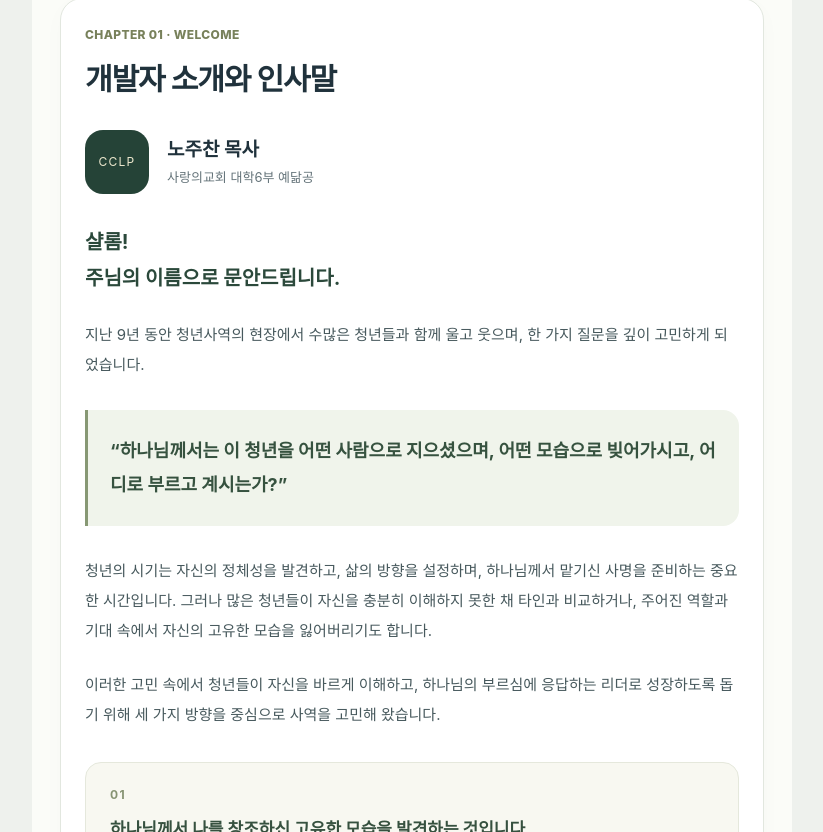
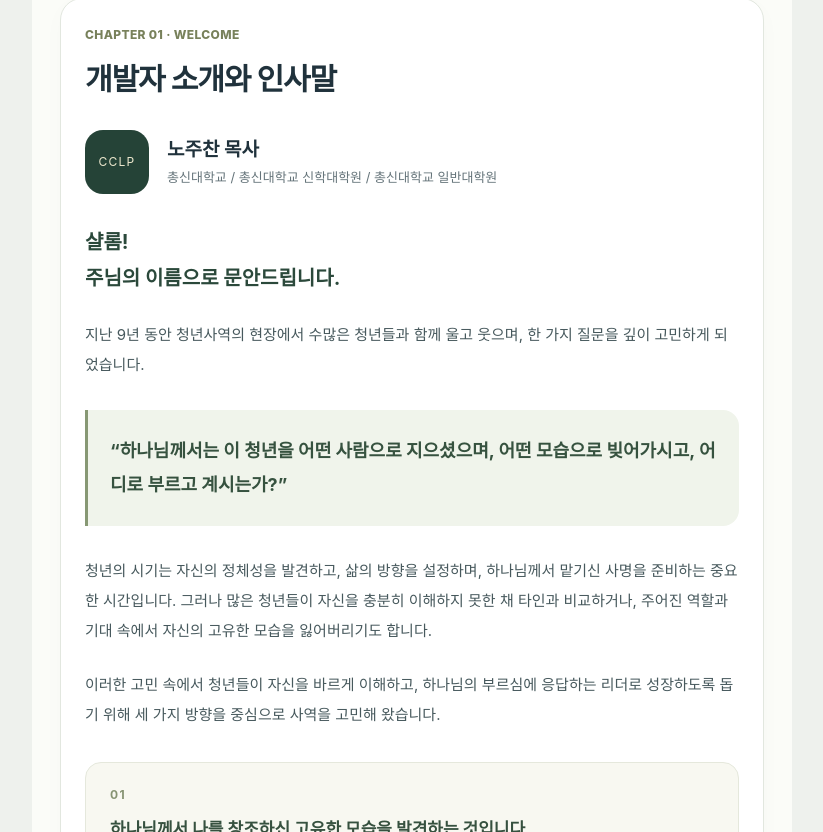
Before and after one commit to Knowjuchan/cclp-mobile, a Next.js app: page /about in a window 1280 px wide. Shown: the part 968-1800 px from the top of the page, without its empty margins (228-1051 px from the left). Built offline with nearby package versions, Linux system fonts and the light colour scheme.

Commit message:
Refine developer education line and enneagram notation guide

```diff
--- a/app/about/page.tsx
+++ b/app/about/page.tsx
@@ -25,7 +25,7 @@ export default function About(){return <main className="shell about modelGuide">
  <nav className="aboutNav" aria-label="페이지 이동"><Link href="/">← 검사 시작 화면</Link><a href="#guide-contents">목차 보기 ↓</a></nav>
  <header className="aboutHero"><p className="eyebrow">BEFORE WE START</p><h1>애니어그램과<br/>CCLP 알아보기</h1><p>나는 왜 이렇게 생각하고 행동할까요?<br/>나에게 주어진 강점으로 공동체를 어떻게 세울 수 있을까요?</p><p>검사에 담긴 관점과 각 영역의 의미를 차근차근 살펴보세요. 자신의 경험을 떠올리며 읽으면 결과를 더 깊이 이해할 수 있습니다.</p></header>
  <nav id="guide-contents" className="guideContents" aria-label="검사 모델 설명 목차">{chapters.map(chapter=><a href={`#${chapter.id}`} key={chapter.id}><span>{chapter.number}</span><div><b>{chapter.title}</b><small>{chapter.description}</small></div><span aria-hidden="true">↗</span></a>)}</nav>
- <section id="developer" className="card handbook guideChapter developerWelcome"><ChapterLabel number="01">WELCOME</ChapterLabel><h2>개발자 소개와 인사말</h2><div className="developerIdentity"><span aria-hidden="true">CCLP</span><div><h3>노주찬 목사</h3><p>사랑의교회 대학6부 예닮공</p></div></div><div className="developerGreeting"><p className="greetingSalutation">샬롬!<br/>주님의 이름으로 문안드립니다.</p>
+ <section id="developer" className="card handbook guideChapter developerWelcome"><ChapterLabel number="01">WELCOME</ChapterLabel><h2>개발자 소개와 인사말</h2><div className="developerIdentity"><span aria-hidden="true">CCLP</span><div><h3>노주찬 목사</h3><p>총신대학교 / 총신대학교 신학대학원 / 총신대학교 일반대학원</p></div></div><div className="developerGreeting"><p className="greetingSalutation">샬롬!<br/>주님의 이름으로 문안드립니다.</p>
 <p>지난 9년 동안 청년사역의 현장에서 수많은 청년들과 함께 울고 웃으며, 한 가지 질문을 깊이 고민하게 되었습니다.</p>
 <blockquote className="greetingQuestion">“하나님께서는 이 청년을 어떤 사람으로 지으셨으며, 어떤 모습으로 빚어가시고, 어디로 부르고 계시는가?”</blockquote>
 <p>청년의 시기는 자신의 정체성을 발견하고, 삶의 방향을 설정하며, 하나님께서 맡기신 사명을 준비하는 중요한 시간입니다. 그러나 많은 청년들이 자신을 충분히 이해하지 못한 채 타인과 비교하거나, 주어진 역할과 기대 속에서 자신의 고유한 모습을 잃어버리기도 합니다.</p>
@@ -41,7 +41,7 @@ export default function About(){return <main className="shell about modelGuide">
  <h3>아홉 가지 기본유형</h3><p>숫자는 유형을 구분하는 이름입니다. 높고 낮음의 순서나 성격의 우열을 뜻하지 않습니다. 아래 유형을 눌러 내면의 동기와 강점, 성장 방향을 살펴보세요.</p><SourceArt src="/images/enneagram-types.png" alt="애니어그램 아홉 가지 유형의 연결을 보여 주는 도형" bounds={[80,233,635,548]}/>
  <div className="typeGuideList">{Object.entries(types).map(([name,type])=><details className="guideDisclosure" key={name}><summary><span className="guideNumber">{name.replace('유형','')}</span><span><b>{name}</b><small>{type.title}</small></span><span className="disclosurePlus" aria-hidden="true">+</span></summary><div className="disclosureBody"><dl className="guideFacts"><div><dt>핵심동기</dt><dd>{type.motivation}</dd></div><div><dt>염려하는 지점</dt><dd>{type.fear}</dd></div><div><dt>강점</dt><dd>{type.strength}</dd></div><div><dt>성장 방향</dt><dd>{type.growth}</dd></div></dl></div></details>)}</div>
  <h3>세 가지 힘의 중심</h3><p>각 유형은 주로 무엇에 먼저 반응하는지에 따라 장·가슴·머리의 세 중심으로도 살펴볼 수 있습니다. 이는 성향을 설명하는 표현이며 신체 기능을 측정한다는 뜻은 아닙니다.</p><SourceArt src="/images/enneagram-centers.png" alt="장 중심 8·9·1, 가슴 중심 2·3·4, 머리 중심 5·6·7" bounds={[122,433,605,522]}/><div className="centerGrid"><article><h4>장 중심 · 8, 9, 1</h4><p>행동과 본능, 자율성과 힘의 사용을 중심으로 자신의 반응을 돌아봅니다.</p></article><article><h4>가슴 중심 · 2, 3, 4</h4><p>감정과 관계, 자신이 어떻게 받아들여지는지에 주목합니다.</p></article><article><h4>머리 중심 · 5, 6, 7</h4><p>생각과 준비, 안전과 가능성을 중심으로 상황을 살펴봅니다.</p></article></div>
- <h3>‘5w4’는 어떤 뜻인가요?</h3><p>핵심유형 양옆의 유형에서 함께 나타나는 성향을 ‘날개’라고 부릅니다. 5유형의 이웃은 4유형과 6유형입니다. <b>5w4는 5유형을 중심으로 4유형의 성향도 함께 살펴본다는 뜻</b>입니다. 다른 높은 유형은 날개와 구분하여 영향유형으로 살펴볼 수 있습니다.</p><p>이 검사에서는 이웃 유형의 응답 점수를 비교해 날개를 표시합니다. 두 이웃의 점수가 같으면 두 날개를 함께 제시하며, 핵심유형 동점도 하나로 단정하지 않습니다.</p>
+ <h3>애니어그램 결과 표기 안내</h3><p>애니어그램 결과는 <b>‘주유형 숫자 + w + 날개유형 숫자’</b>로 표기합니다. ‘w’는 날개를 뜻하는 영어 단어 ‘wing’의 약자입니다.</p><p>예를 들어 <b>5w4는 주유형이 5유형, 날개유형이 4유형</b>임을 의미합니다. 날개유형은 주유형에 인접한 두 유형 중 함께 나타나는 성향을 설명합니다.</p>
  <aside className="guideCallout"><h3>결과를 나의 경험과 연결해 보세요</h3><p>“이 설명이 늘 맞는가?”보다 “어떤 상황에서 이런 모습이 나타나는가?”를 떠올려 보세요. 유형별 점수는 60점 만점의 응답 점수이며, 능력이나 성숙도의 순위가 아닙니다.</p><p>유형은 자신을 고정하는 이름표가 아니라, 익숙한 반응을 이해하고 더 자유롭게 선택하기 위한 대화의 출발점입니다.</p></aside></section>
  <section id="cclp" className="card handbook guideChapter"><ChapterLabel number="03">CCLP FOUR AXES</ChapterLabel><h2>공동체를 세우는 네 가지 자원</h2><p className="guideLead">나는 공동체 안에서 어떤 방식으로 기여하고 있을까요?</p><h3>CCLP란 무엇인가요?</h3><p>CCLP는 <b>Christian Community Leadership Profile</b>의 약자로, 교회 공동체 안에서 나타나는 리더십의 특성과 섬김의 방향을 살펴보는 프로파일입니다. 애니어그램이 내면의 동기를 돌아보게 한다면, CCLP는 그 사람이 공동체에서 어떻게 관계를 맺고, 기준을 세우고, 함께 실행하는지를 살펴봅니다.</p><p>애니어그램 유형에 성경인물 이름을 단순히 붙이는 방식이 아닙니다. 같은 문항 응답을 공동체 영향력·사역 성향·리더십 특징·공동체 기여 방식의 관점으로 살펴봅니다. 결과는 공동체·사람·진리·사명의 네 축과 성경인물 프로파일로 나누어 읽을 수 있습니다.</p>
  <div id="axes" className="axesIntro"><h3>4축을 한눈에 보기</h3><p>각 축을 누르면 정의, 강점, 주의할 점과 성장 방향으로 이동합니다.</p><div className="axisOverview">{axes.map((axis,i)=><a key={axis.name} href={`#axis-${i}`}><span>0{i+1} · {axis.english}</span><b>{axis.name}</b><small>{axis.definition}</small></a>)}</div></div>
```
